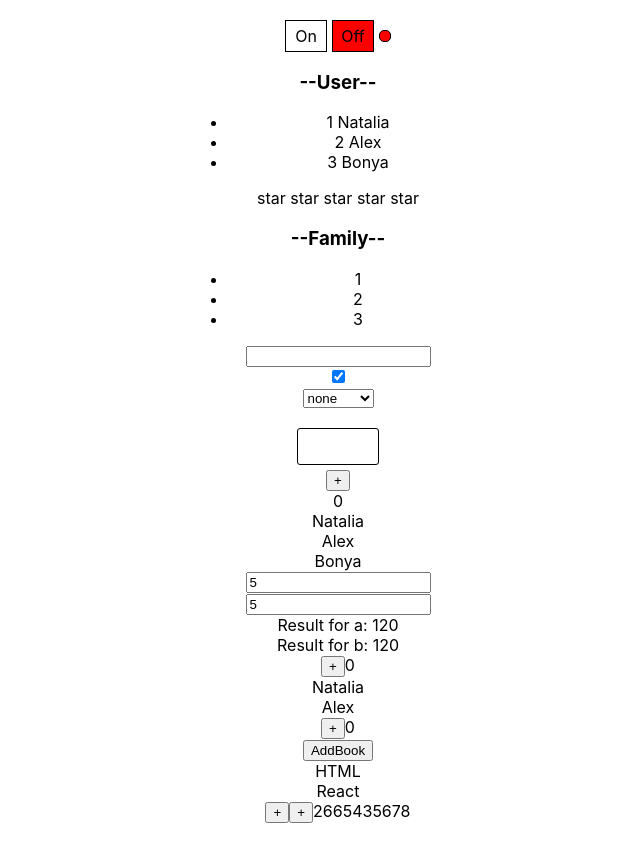
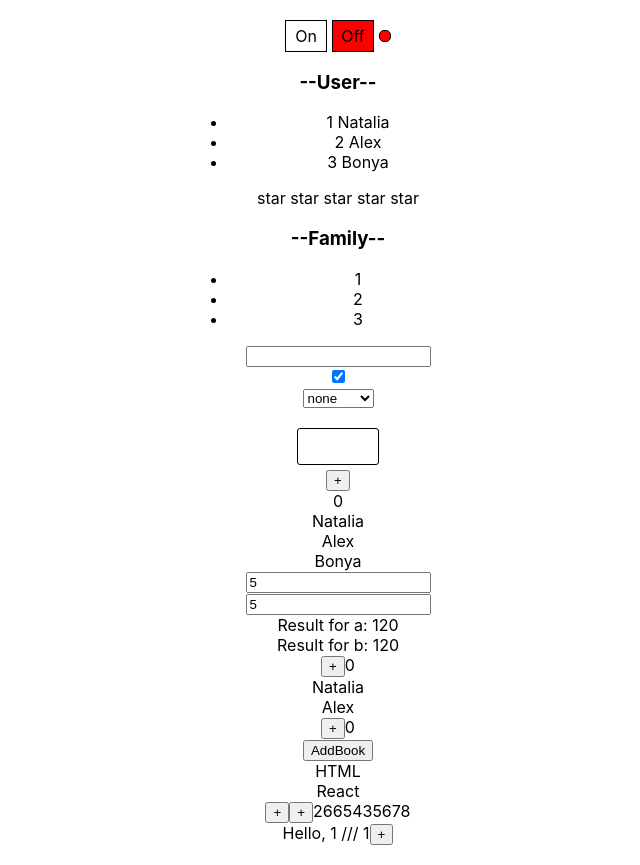
Before and after one commit to NatKhomich/react-TS, a React (Create React App) app: page / in a window 1280 px wide. Shown: the whole page, without its empty margins (302-942 px from the left). Before the commit the page ends 843 px from the top, so only its background shows below. Built offline with nearby package versions, Linux system fonts and the light colour scheme.

Commit message:
useEffect 21 lesson

```diff
--- a/src/App.tsx
+++ b/src/App.tsx
@@ -10,6 +10,7 @@ import {ExampleUseMemo, HelpsReactMemo} from './components/Memo/UseMemo';
 import Example from './components/Memo/ReactMemo';
 import {UseCallBack} from './components/Memo/UseCallBack';
 import {UseState} from './components/UseState/UseState';
+import {UseEffect} from './components/UseEffect/UseEffect';
 
 function App() {
 
@@ -64,6 +65,8 @@ function App() {
              <UseCallBack />
 
             <UseState />
+
+            <UseEffect />
         </div>
     );
 }
--- /dev/null
+++ b/src/components/UseEffect/UseEffect.tsx
@@ -0,0 +1,29 @@
+import React, {useEffect, useState} from 'react';
+
+export const UseEffect = () => {
+
+    const [fake, setFake] = useState(1)
+    const [counter, setCounter] = useState(1)
+    console.log('components useEffect')
+
+    useEffect( () => {
+        console.log('useEffect')
+
+        document.title = counter.toString()
+
+        //useEffect - хук, замкняющий методы жизн цикла, управляет сайд эффектами
+        //api.getUsers().then('') - запрос на сервер
+        //setInterval - ассинхронные ф-ии
+        //setTimeOut
+        //indexedDB - раб с базой данных
+        //document.getElementByID - обращение к document напрямую
+        //document.title = 'User'
+    }, [counter] )
+
+    return (
+        <div>
+            Hello, {fake} /// {counter}
+            <button onClick={() => setFake(fake + 1)}> + </button>
+        </div>
+    );
+};
```
